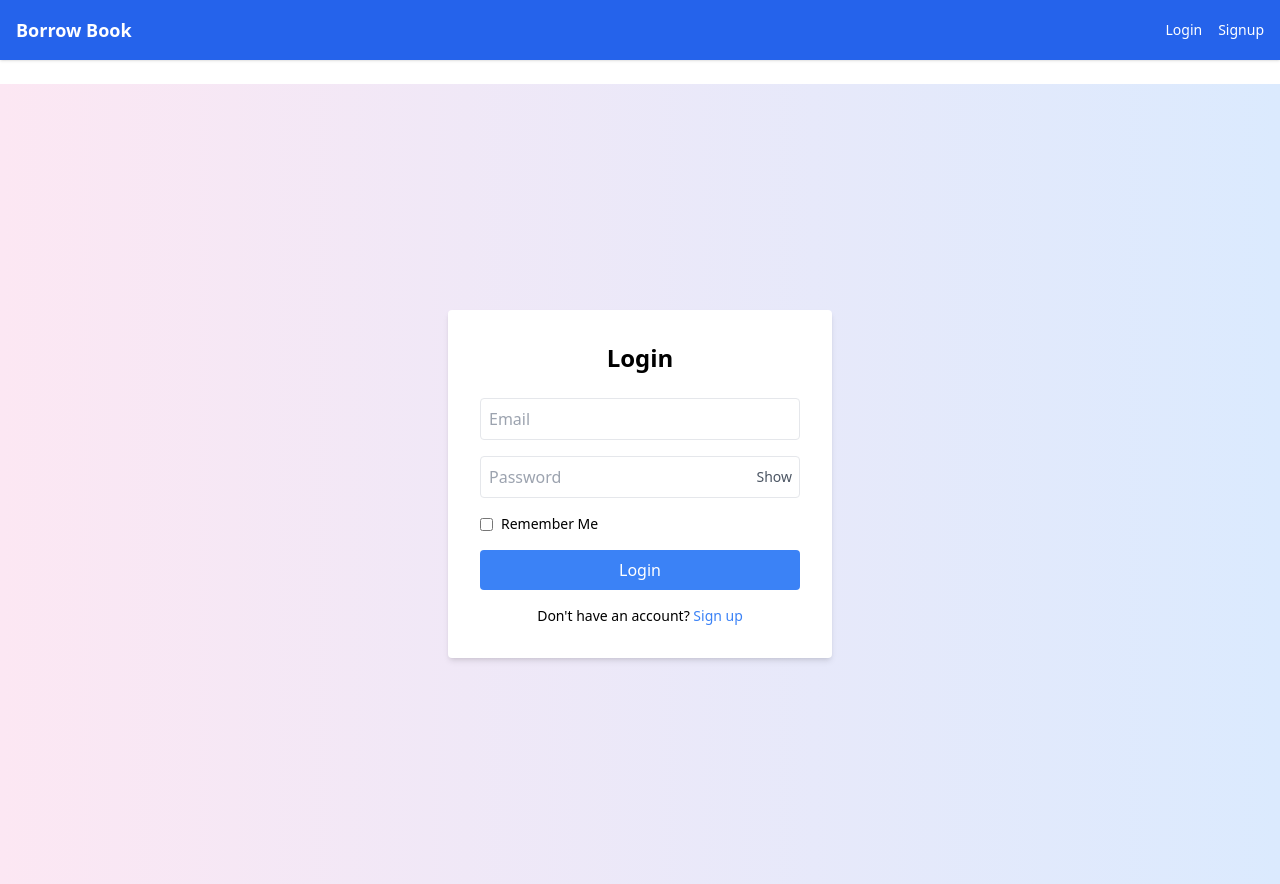
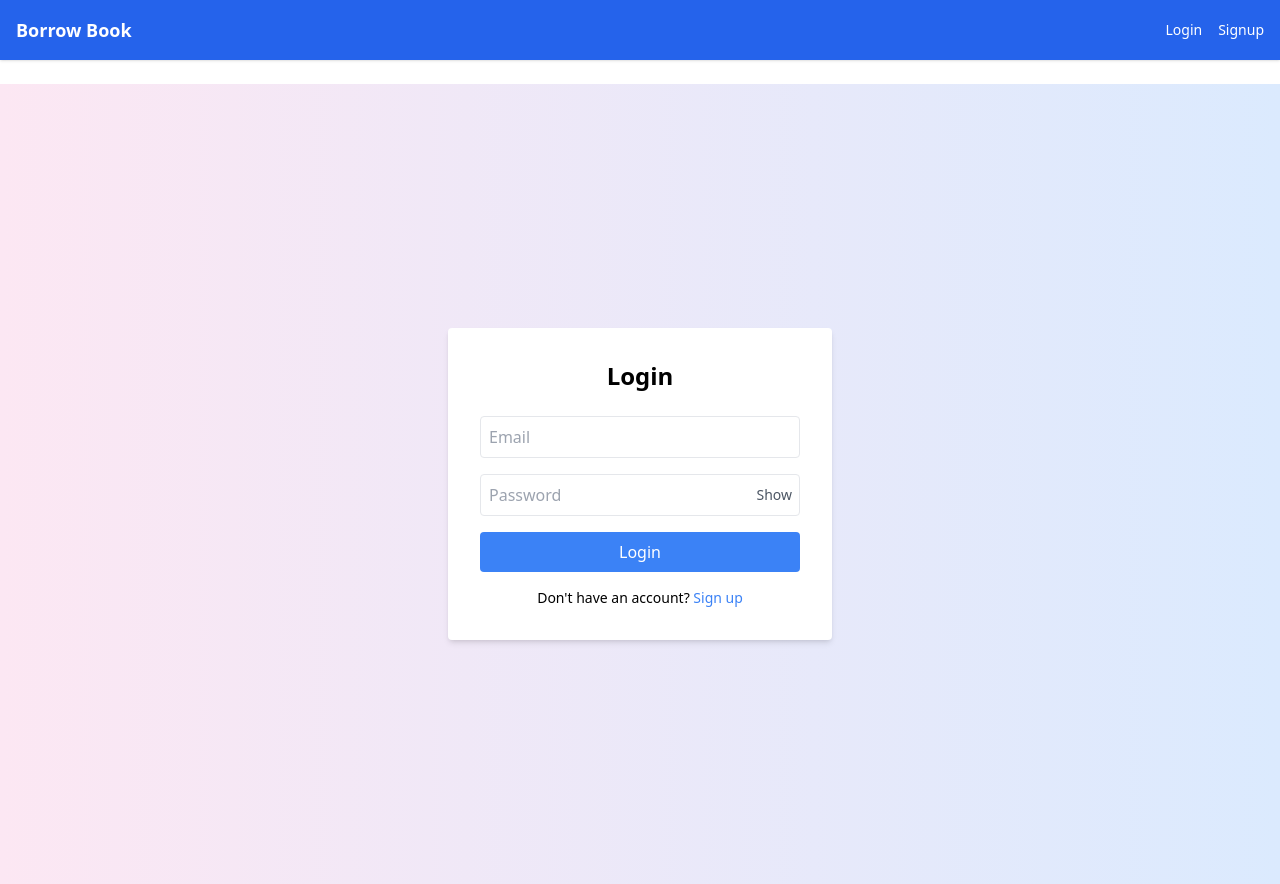
Before and after one commit to sahil-das/Loan-Manager-Frontend, a React (Vite) app: page /login in a window 1280 px wide. Built offline with nearby package versions, Linux system fonts and the light colour scheme.

Commit message:
Update Login.jsx

```diff
--- a/src/pages/Login.jsx
+++ b/src/pages/Login.jsx
@@ -26,7 +26,7 @@ export default function Login() {
     e.preventDefault();
     setLoading(true); // Start loading
     try {
-      await login(email.toLowerCase(), password, remember);
+      await login(email.toLowerCase(), password);
       navigate("/");
     } catch {
       setError("Invalid email or password");
@@ -71,11 +71,6 @@ export default function Login() {
           </button>
         </div>
 
-        <label className="flex items-center text-sm mb-4">
-          <input type="checkbox" checked={remember} onChange={() => setRemember(!remember)} />
-          <span className="ml-2">Remember Me</span>
-        </label>
-
         <button
           type="submit"
           className="bg-blue-500 text-white py-2 px-4 w-full rounded hover:bg-blue-600 flex items-center justify-center disabled:opacity-50"
```
